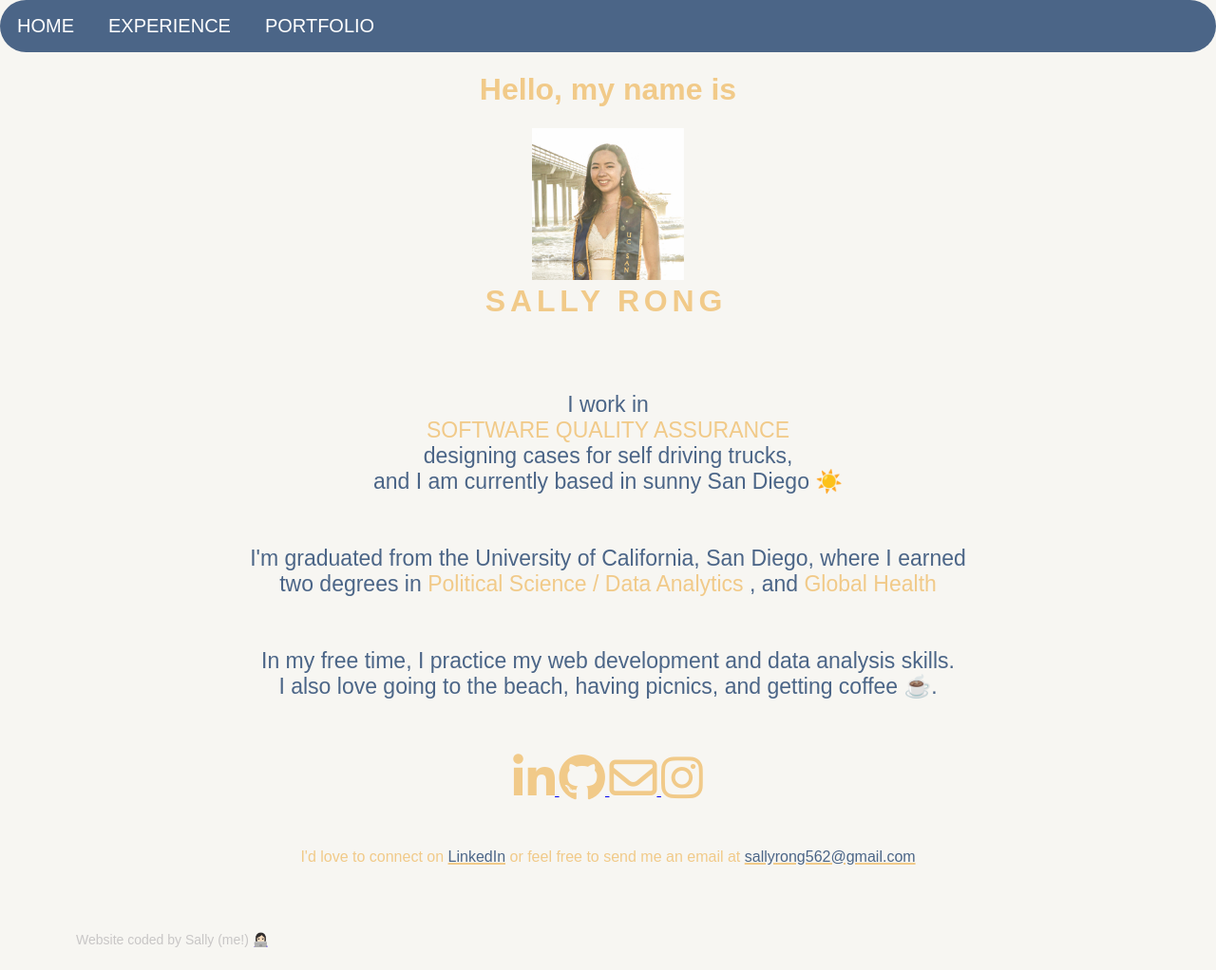
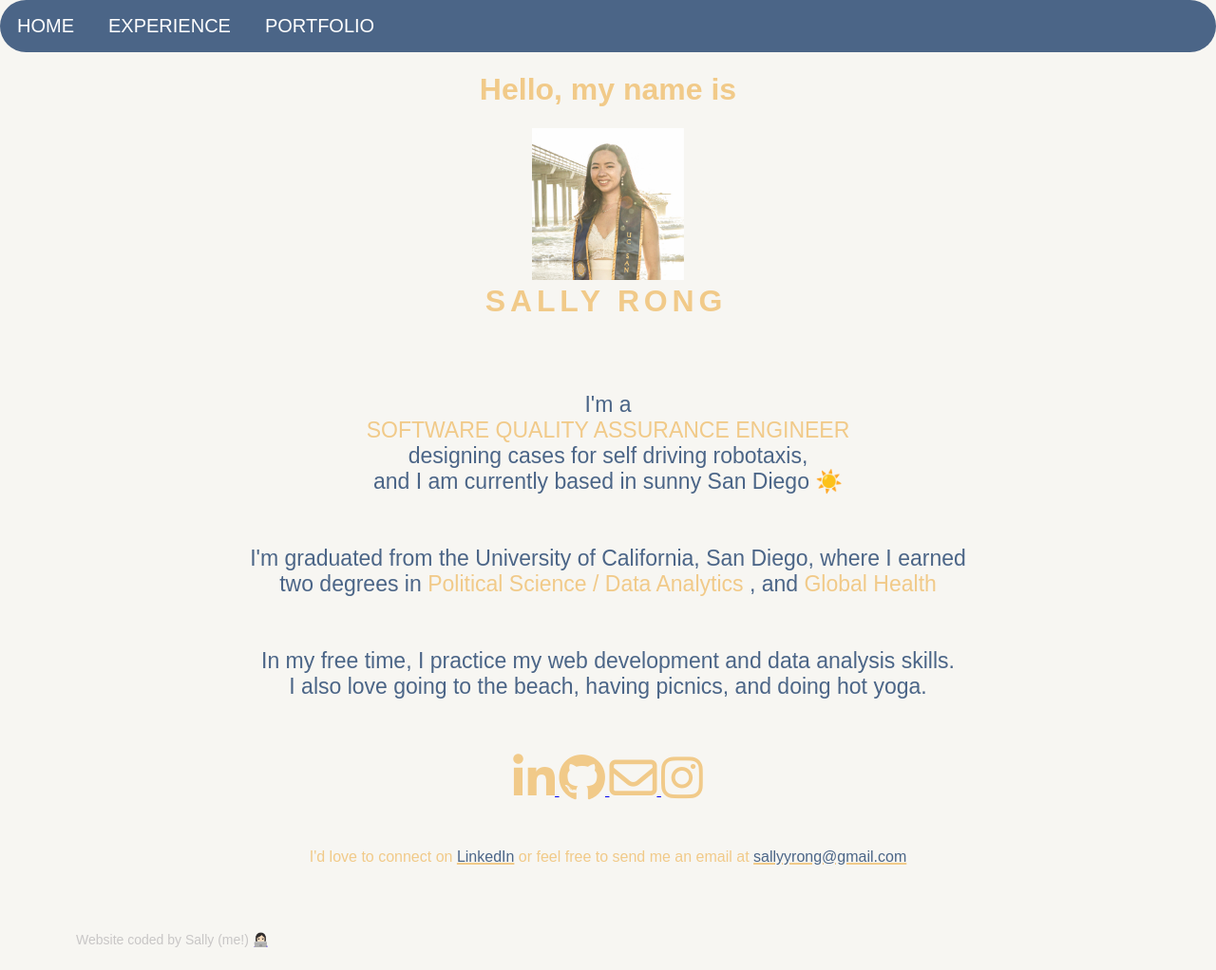
Before and after one commit to sallyyrong/sallyyrong.github.io, a plain HTML site: page index.html in a window 1280 px wide. Shown: the top 1022 px of the page at 95% size. Drawn offline with Linux system fonts and the light colour scheme.

Commit message:
Update job title

```diff
--- a/index.html
+++ b/index.html
@@ -29,13 +29,13 @@
     <p class="intro">
             <br>
             <br>
-            I work in
+            I'm a
             <br>
             <span class="colorText">
-                SOFTWARE QUALITY ASSURANCE
+                SOFTWARE QUALITY ASSURANCE ENGINEER
             </span>
             <br>
-           designing cases for self driving trucks,
+           designing cases for self driving robotaxis,
            <br>
            and I am currently based in sunny San Diego ☀️
            <br>
@@ -55,7 +55,7 @@
             <br>
            In my free time, I practice my web development and data analysis skills.
            <br>
-           I also love going to the beach, having picnics, and getting coffee ☕️.
+           I also love going to the beach, having picnics, and doing hot yoga.
     </p>
 
     <p>
@@ -76,7 +76,7 @@
                 <a href="https://github.com/sallyyrong" target="_blank">
                     <i class="fab fa-github icon"></i>
                 </a>
-                <a href="mailto:sallyrong562@ucsd.edu" subject="subject text" target="_blank">
+                <a href="mailto:sallyyrong@gmail.com" subject="subject text" target="_blank">
                     <i class="far fa-envelope icon"></i>
                 </a>
                 <a href="https://www.instagram.com/rong.sally/" target="_blank">
@@ -88,7 +88,7 @@
     </p>
 <br>
     <p class="say-hello">
-        I'd love to connect on <a class= "socials" href="https://www.linkedin.com/in/sally-rong/" target="_blank">LinkedIn</a> or feel free to send me an email at <a class="socials" href="mailto:sallyrong562@gmail.com">sallyrong562@gmail.com</a>
+        I'd love to connect on <a class= "socials" href="https://www.linkedin.com/in/sally-rong/" target="_blank">LinkedIn</a> or feel free to send me an email at <a class="socials" href="mailto:sallyyrong@gmail.com">sallyyrong@gmail.com</a>
     </p>
     <br />
 
```
Also changed, not shown: experience.html (+1 -1 lines), assets/pfp2.jpg (added), 2 other files.
